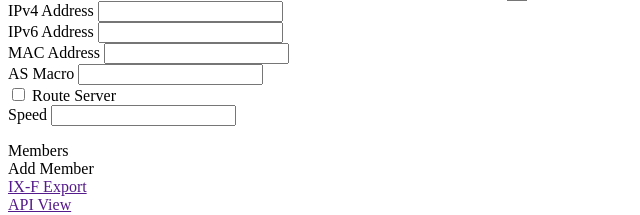
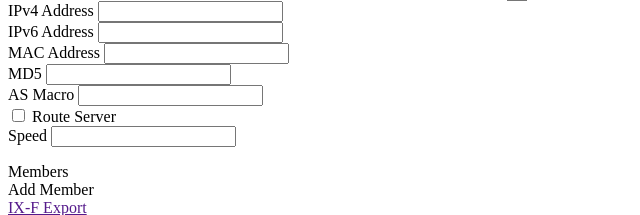
Before and after one commit to fullctl/ixctl, a Django app: template src/django_ixctl/templates/ixctl/v2/tool/members/main.html in a window 1280 px wide. Shown: the part 659-874 px from the top of the page, without its empty margins (0-640 px from the left). Run offline with Django 3.2, Linux system fonts and the light colour scheme; the template is opened without the code that fills it, so the values that code supplies are empty; some libraries are stand-ins or nearby versions.

Commit message:
add md5 field that was lost during v2 theme transition

```diff
--- a/src/django_ixctl/templates/ixctl/v2/tool/members/member-form.html
+++ b/src/django_ixctl/templates/ixctl/v2/tool/members/member-form.html
@@ -70,6 +70,13 @@
   </div>
   <div class="row mb-3">
     <div class="col-12" data-api-submit="yes">
+      <label class="form-label" for="member-md5">{% trans "MD5" %}</label>
+      <input type="text" class="form-control" id="member-md5" name="md5" />
+    </div>
+  </div>
+
+  <div class="row mb-3">
+    <div class="col-12" data-api-submit="yes">
       <label class="form-label" for="member-as-macro">{% trans "AS Macro" %}</label>
       <input type="text" class="form-control" id="member-as-macro" name="as_macro_override" />
     </div>
```
